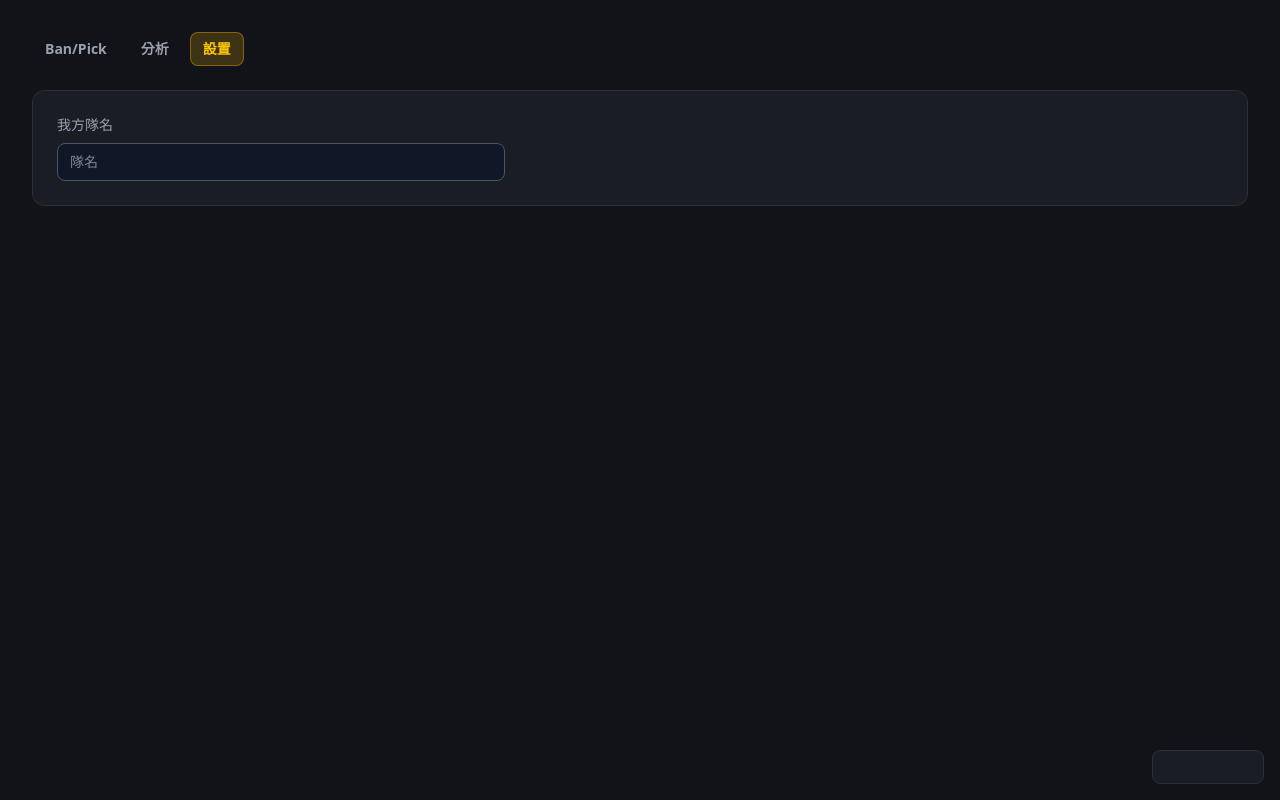
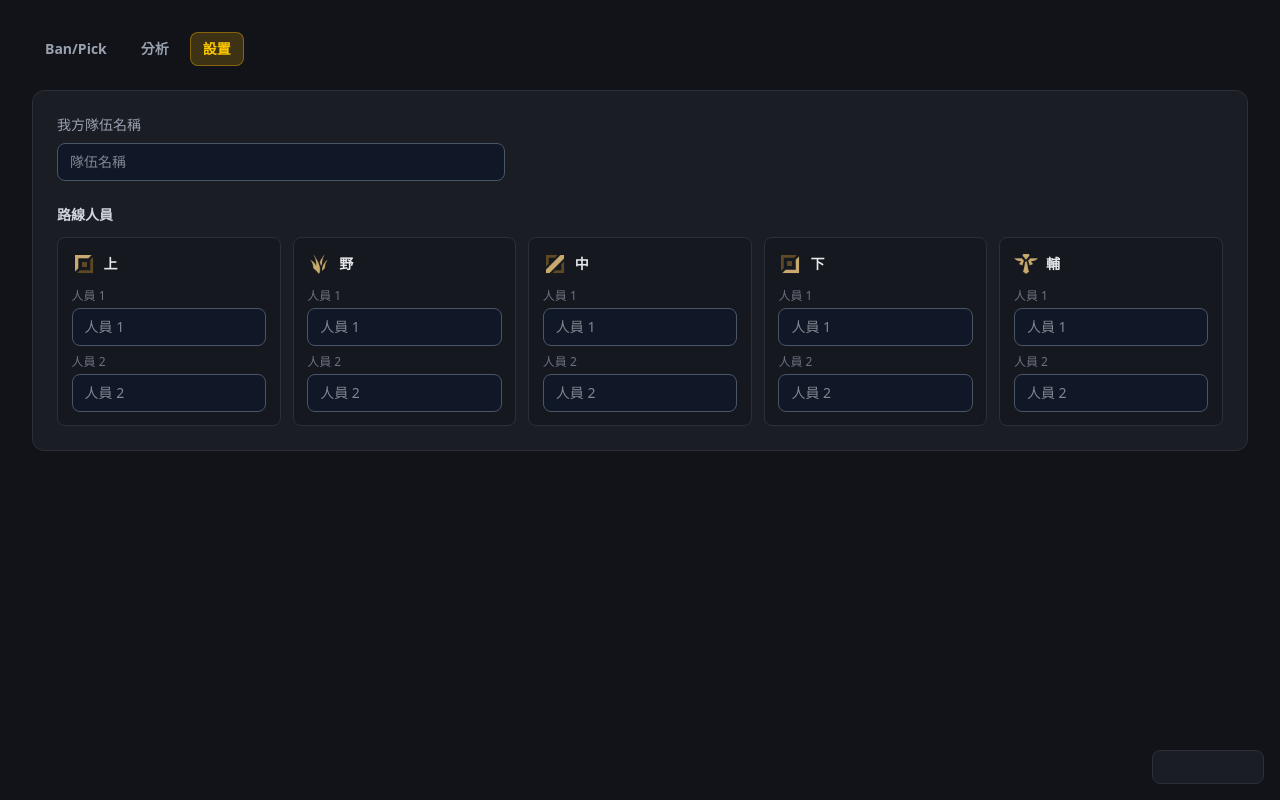
Before and after one commit to rhoen-yan/LOLGBPS, a React (Vite) app: page /settings in a window 1280 px wide. Built offline with nearby package versions, Linux system fonts and the light colour scheme; no server answers.

Commit message:
Add lane player assignment

```diff
--- a/src/components/SeriesHistoryPanel.jsx
+++ b/src/components/SeriesHistoryPanel.jsx
@@ -123,8 +123,10 @@ function PickLaneCell({
   id,
   index,
   laneId,
+  playerName,
   isSelected,
   onSelect,
+  onPlayerMenu,
   champions,
   getChampionIconUrl,
   lanePicker,
@@ -141,6 +143,7 @@ function PickLaneCell({
           .filter(Boolean)
           .join(' ')}
         onClick={onSelect}
+        onContextMenu={(e) => onPlayerMenu(e, index, laneId)}
       >
         <img
           src={getChampionIconUrl(id)}
@@ -157,6 +160,9 @@ function PickLaneCell({
         )}
       </button>
       <span className="text-[10px] text-gray-400 mt-1 truncate w-14 text-center">{name}</span>
+      {playerName && (
+        <span className="pick-player-name" title={playerName}>{playerName}</span>
+      )}
       {isSelected && lanePicker}
     </div>
   );
@@ -167,6 +173,7 @@ function TeamHistory({
   bans,
   picks,
   pickLanes,
+  pickPlayers,
   teamName,
   seriesId,
   gameNumber,
@@ -177,6 +184,7 @@ function TeamHistory({
   laneSelection,
   onPickSelect,
   onLaneSelect,
+  onPickPlayerMenu,
 }) {
   const teamColor = side === 'Blue' ? 'text-blue-400' : 'text-red-400';
   const usedLaneIds = (pickLanes ?? []).filter(Boolean);
@@ -206,8 +214,10 @@ function TeamHistory({
               id={id}
               index={index}
               laneId={pickLanes?.[index]}
+              playerName={pickPlayers?.[index]}
               isSelected={isSelected}
               onSelect={() => onPickSelect(side, index)}
+              onPlayerMenu={(e, pickIndex, laneId) => onPickPlayerMenu(e, side, pickIndex, laneId)}
               champions={champions}
               getChampionIconUrl={getChampionIconUrl}
               lanePicker={
@@ -232,6 +242,7 @@ function GameRecord({
   getChampionIconUrl,
   updateSeriesNote,
   updateGamePickLane,
+  updateGamePickPlayer,
   updateGameWinner,
   updateGameOurSide,
   renameGameTeamName,
@@ -239,8 +250,10 @@ function GameRecord({
   updateSeriesEvent,
   removeSeriesEvent,
   canEdit,
+  lanePlayers,
 }) {
   const [laneSelection, setLaneSelection] = useState(null);
+  const [playerMenu, setPlayerMenu] = useState(null);
   const isPending = !record.winner;
   const winnerColor = record.winner === 'Blue' ? 'text-blue-400' : 'text-red-400';
   const blueName = getGameTeamName(record, series, 'Blue');
@@ -268,6 +281,31 @@ function GameRecord({
     if (readOnly) return;
     updateGamePickLane(series.id, record.game, side, index, laneId);
     setLaneSelection(null);
+  };
+
+  const handlePickPlayerMenu = (e, side, index, laneId) => {
+    e.preventDefault();
+    if (readOnly || !laneId) return;
+    const players = (lanePlayers?.[laneId] ?? []).map((name) => name.trim()).filter(Boolean);
+    if (!players.length) return;
+    if (players.length === 1) {
+      updateGamePickPlayer(series.id, record.game, side, index, players[0]);
+      setPlayerMenu(null);
+      return;
+    }
+    setPlayerMenu({
+      x: e.clientX,
+      y: e.clientY,
+      side,
+      index,
+      players,
+    });
+  };
+
+  const selectPickPlayer = (playerName) => {
+    if (!playerMenu) return;
+    updateGamePickPlayer(series.id, record.game, playerMenu.side, playerMenu.index, playerName);
+    setPlayerMenu(null);
   };
 
   return (
@@ -341,6 +379,7 @@ function GameRecord({
           bans={record.blueBans}
           picks={record.bluePicks}
           pickLanes={record.bluePickLanes}
+          pickPlayers={record.bluePickPlayers}
           teamName={blueName}
           seriesId={series.id}
           gameNumber={record.game}
@@ -351,12 +390,14 @@ function GameRecord({
           laneSelection={laneSelection}
           onPickSelect={handlePickSelect}
           onLaneSelect={handleLaneSelect}
+          onPickPlayerMenu={handlePickPlayerMenu}
         />
         <TeamHistory
           side="Red"
           bans={record.redBans}
           picks={record.redPicks}
           pickLanes={record.redPickLanes}
+          pickPlayers={record.redPickPlayers}
           teamName={redName}
           seriesId={series.id}
           gameNumber={record.game}
@@ -367,8 +408,29 @@ function GameRecord({
           laneSelection={laneSelection}
           onPickSelect={handlePickSelect}
           onLaneSelect={handleLaneSelect}
+          onPickPlayerMenu={handlePickPlayerMenu}
         />
       </div>
+      {playerMenu && (
+        <div
+          className="pick-player-menu"
+          style={{ left: playerMenu.x, top: playerMenu.y }}
+          onMouseLeave={() => setPlayerMenu(null)}
+        >
+          {playerMenu.players.map((player) => (
+            <button
+              key={player}
+              type="button"
+              onClick={() => selectPickPlayer(player)}
+            >
+              {player}
+            </button>
+          ))}
+          <button type="button" className="is-clear" onClick={() => selectPickPlayer(null)}>
+            清除
+          </button>
+        </div>
+      )}
       <div className="mt-3">
         <p className="text-[10px] text-gray-500 mb-1">備註</p>
         {readOnly ? (
@@ -529,10 +591,12 @@ function JsonTreeNode({ name, value, path, level = 0, collapsedPaths, onToggle }
 function SeriesGroup({
   series,
   champions,
+  lanePlayers,
   getChampionIconUrl,
   updateSeriesNote,
   updateSeriesDate,
   updateGamePickLane,
+  updateGamePickPlayer,
   updateGameWinner,
   updateGameOurSide,
   addSeriesEvent,
@@ -608,9 +672,11 @@ function SeriesGroup({
             record={r}
             series={series}
             champions={champions}
+            lanePlayers={lanePlayers}
             getChampionIconUrl={getChampionIconUrl}
             updateSeriesNote={updateSeriesNote}
             updateGamePickLane={updateGamePickLane}
+            updateGamePickPlayer={updateGamePickPlayer}
             updateGameWinner={updateGameWinner}
             updateGameOurSide={updateGameOurSide}
             renameGameTeamName={renameGameTeamName}
@@ -634,10 +700,12 @@ export default function SeriesHistoryPanel() {
     seriesMode,
     seriesLength,
     champions,
+    lanePlayers,
     getChampionIconUrl,
     updateSeriesNote,
     updateSeriesDate,
     updateGamePickLane,
+    updateGamePickPlayer,
     updateGameWinner,
     updateGameOurSide,
     addSeriesEvent,
@@ -864,10 +932,12 @@ export default function SeriesHistoryPanel() {
                     key={series.id}
                     series={series}
                     champions={champions}
+                    lanePlayers={lanePlayers}
                     getChampionIconUrl={getChampionIconUrl}
                     updateSeriesNote={updateSeriesNote}
                     updateSeriesDate={updateSeriesDate}
                     updateGamePickLane={updateGamePickLane}
+                    updateGamePickPlayer={updateGamePickPlayer}
                     updateGameWinner={updateGameWinner}
                     updateGameOurSide={updateGameOurSide}
                     addSeriesEvent={addSeriesEvent}
--- a/src/hooks/useBpSimulator.js
+++ b/src/hooks/useBpSimulator.js
@@ -15,6 +15,7 @@ import {
 import { fetchChampionRoster } from '../utils/championRoster';
 import { createSeriesEventId } from '../utils/championMention';
 import { emptyPickLanes } from '../utils/pickLanes';
+import { LANE_IDS } from '../constants/lanes';
 import {
   fetchRemoteRecordMeta,
   getLastSavedUpdatedAt,
@@ -79,6 +80,10 @@ function createDateHistoryEntry(previousDate, nextDate) {
   };
 }
 
+function createEmptyLanePlayers() {
+  return Object.fromEntries(LANE_IDS.map((lane) => [lane, ['', '']]));
+}
+
 export function useBpSimulator() {
   const [ddragonVersion, setDdragonVersion] = useState(DEFAULT_DDRAGON_VERSION);
   const [champions, setChampions] = useState([]);
@@ -87,6 +92,7 @@ export function useBpSimulator() {
 
   const [teamNames, setTeamNames] = useState({ Blue: '藍方', Red: '紅方' });
   const [myTeamName, setMyTeamName] = useState('');
+  const [lanePlayers, setLanePlayers] = useState(createEmptyLanePlayers);
   const [archivedSeries, setArchivedSeries] = useState([]);
   const [seriesStartDate, setSeriesStartDate] = useState(null);
   const [ourSide, setOurSide] = useState(null);
@@ -137,6 +143,7 @@ export function useBpSimulator() {
     setArchivedSeries(saved.archivedSeries ?? []);
     if (saved.teamNames) setTeamNames(saved.teamNames);
     if (saved.settings?.myTeamName !== undefined) setMyTeamName(saved.settings.myTeamName);
+    if (saved.settings?.lanePlayers) setLanePlayers(saved.settings.lanePlayers);
     const savedCurrent = saved.current;
     if (!savedCurrent) return;
     setSeriesStartDate(savedCurrent.startDate ?? null);
@@ -233,6 +240,31 @@ export function useBpSimulator() {
     [canEdit, ourSide],
   );
 
+  const updateLanePlayer = useCallback((laneId, slotIndex, value) => {
+    if (!canEdit) return;
+    if (!LANE_IDS.includes(laneId)) return;
+    const index = Number(slotIndex);
+    if (index !== 0 && index !== 1) return;
+    setLanePlayers((prev) => {
+      const next = { ...prev, [laneId]: [...(prev[laneId] ?? ['', ''])] };
+      next[laneId][index] = value;
+      return next;
+    });
+  }, [canEdit]);
+
+  const saveLanePlayer = useCallback((laneId, slotIndex, value) => {
+    if (!canEdit) return;
+    if (!LANE_IDS.includes(laneId)) return;
+    const index = Number(slotIndex);
+    if (index !== 0 && index !== 1) return;
+    const trimmed = value.trim();
+    setLanePlayers((prev) => {
+      const next = { ...prev, [laneId]: [...(prev[laneId] ?? ['', ''])] };
+      next[laneId][index] = trimmed;
+      return next;
+    });
+  }, [canEdit]);
+
   useEffect(() => {
     let cancelled = false;
     (async () => {
@@ -251,7 +283,7 @@ export function useBpSimulator() {
     () => buildSeriesRecordPayload({
       archivedSeries,
       teamNames,
-      settings: { myTeamName },
+      settings: { myTeamName, lanePlayers },
       current: {
         startDate: seriesStartDate,
         ourSide,
@@ -270,6 +302,7 @@ export function useBpSimulator() {
       archivedSeries,
       teamNames,
       myTeamName,
+      lanePlayers,
       seriesStartDate,
       ourSide,
       seriesMode,
@@ -581,6 +614,8 @@ export function useBpSimulator() {
         redPicks: [...bpState.teamData.Red.picks],
         bluePickLanes: existing?.bluePickLanes ?? emptyPickLanes(),
         redPickLanes: existing?.redPickLanes ?? emptyPickLanes(),
+        bluePickPlayers: existing?.bluePickPlayers ?? emptyPickLanes(),
+        redPickPlayers: existing?.redPickPlayers ?? emptyPickLanes(),
         note: existing?.note ?? '',
         events: existing?.events ?? [],
       };
@@ -760,6 +795,8 @@ export function useBpSimulator() {
           redPicks: [...bpState.teamData.Red.picks],
           bluePickLanes: existing?.bluePickLanes ?? emptyPickLanes(),
           redPickLanes: existing?.redPickLanes ?? emptyPickLanes(),
+          bluePickPlayers: existing?.bluePickPlayers ?? emptyPickLanes(),
+          redPickPlayers: existing?.redPickPlayers ?? emptyPickLanes(),
           note: existing?.note ?? '',
           events: existing?.events ?? [],
         };
@@ -874,11 +911,28 @@ export function useBpSimulator() {
   const updateGamePickLane = useCallback(
     (seriesId, gameNumber, side, pickIndex, laneId) => {
       const laneKey = side === 'Blue' ? 'bluePickLanes' : 'redPickLanes';
+      const playerKey = side === 'Blue' ? 'bluePickPlayers' : 'redPickPlayers';
 
       patchSeriesGame(seriesId, gameNumber, (game) => {
         const lanes = [...(game[laneKey] ?? emptyPickLanes())];
-        lanes[pickIndex] = lanes[pickIndex] === laneId ? null : laneId;
-        return { ...game, [laneKey]: lanes };
+        const players = [...(game[playerKey] ?? emptyPickLanes())];
+        const nextLane = lanes[pickIndex] === laneId ? null : laneId;
+        lanes[pickIndex] = nextLane;
+        if (!nextLane) players[pickIndex] = null;
+        return { ...game, [laneKey]: lanes, [playerKey]: players };
+      });
+    },
+    [patchSeriesGame],
+  );
+
+  const updateGamePickPlayer = useCallback(
+    (seriesId, gameNumber, side, pickIndex, playerName) => {
+      const playerKey = side === 'Blue' ? 'bluePickPlayers' : 'redPickPlayers';
+
+      patchSeriesGame(seriesId, gameNumber, (game) => {
+        const players = [...(game[playerKey] ?? emptyPickLanes())];
+        players[pickIndex] = playerName || null;
+        return { ...game, [playerKey]: players };
       });
     },
     [patchSeriesGame],
@@ -1118,8 +1172,11 @@ export function useBpSimulator() {
     championLoadErrorMessage,
     teamNames,
     myTeamName,
+    lanePlayers,
     saveMyTeamName,
     updateMyTeamNameInput,
+    updateLanePlayer,
+    saveLanePlayer,
     canEdit,
     tryUnlockEdit,
     lockEdit,
@@ -1165,6 +1222,7 @@ export function useBpSimulator() {
     updateSeriesDate,
     applyRecordJson,
     updateGamePickLane,
+    updateGamePickPlayer,
     addSeriesEvent,
     updateSeriesEvent,
     removeSeriesEvent,
--- a/src/index.css
+++ b/src/index.css
@@ -980,6 +980,55 @@ body {
   flex-direction: column;
   align-items: center;
 }
+.pick-player-name {
+  display: block;
+  max-width: 3.5rem;
+  margin-top: 0.125rem;
+  padding: 0.05rem 0.25rem;
+  border-radius: 4px;
+  background: rgba(83, 131, 232, 0.18);
+  color: #93c5fd;
+  font-size: 10px;
+  line-height: 1.25;
+  text-align: center;
+  overflow: hidden;
+  text-overflow: ellipsis;
+  white-space: nowrap;
+}
+.pick-player-menu {
+  position: fixed;
+  z-index: 60;
+  min-width: 7rem;
+  padding: 0.25rem;
+  border: 1px solid var(--border);
+  border-radius: 8px;
+  background: #111318;
+  box-shadow: 0 12px 32px rgba(0, 0, 0, 0.45);
+}
+.pick-player-menu button {
+  display: block;
+  width: 100%;
+  padding: 0.45rem 0.65rem;
+  border: none;
+  border-radius: 6px;
+  background: transparent;
+  color: #e5e7eb;
+  font-size: 0.8125rem;
+  text-align: left;
+}
+.pick-player-menu button:hover {
+  background: #252932;
+  color: var(--accent);
+}
+.pick-player-menu button.is-clear {
+  color: #9ca3af;
+}
+.lane-player-card {
+  padding: 0.85rem;
+  border: 1px solid var(--border);
+  border-radius: 8px;
+  background: rgba(17, 19, 24, 0.45);
+}
 .pick-lane-btn {
   position: relative;
   padding: 0;
--- a/src/pages/SettingsPage.jsx
+++ b/src/pages/SettingsPage.jsx
@@ -1,23 +1,61 @@
+import { LANES } from '../constants/lanes';
 import { useBp } from '../context/BpContext';
 
 export default function SettingsPage() {
-  const { myTeamName, saveMyTeamName, updateMyTeamNameInput, canEdit } = useBp();
+  const {
+    myTeamName,
+    lanePlayers,
+    saveMyTeamName,
+    updateMyTeamNameInput,
+    updateLanePlayer,
+    saveLanePlayer,
+    canEdit,
+  } = useBp();
 
   return (
-    <section className="panel p-6">
+    <section className="panel p-6 space-y-6">
       <label className="flex flex-col gap-2 max-w-md">
-        <span className="text-sm text-gray-400">我方隊名</span>
+        <span className="text-sm text-gray-400">我方隊伍名稱</span>
         <input
           type="text"
           className="bg-gray-900 border border-gray-600 rounded-lg px-3 py-2 text-sm text-gray-100"
           maxLength={20}
-          placeholder="隊名"
+          placeholder="隊伍名稱"
           value={myTeamName}
           disabled={!canEdit}
           onChange={(e) => updateMyTeamNameInput(e.target.value)}
           onBlur={(e) => saveMyTeamName(e.target.value)}
         />
       </label>
+
+      <div>
+        <h3 className="text-sm font-semibold text-gray-300 mb-3">路線人員</h3>
+        <div className="grid grid-cols-1 md:grid-cols-2 xl:grid-cols-5 gap-3">
+          {LANES.map((lane) => (
+            <div key={lane.id} className="lane-player-card">
+              <div className="flex items-center gap-2 mb-3">
+                <img src={lane.icon} alt={lane.label} className="w-6 h-6 object-contain" />
+                <span className="text-sm font-semibold text-gray-200">{lane.label}</span>
+              </div>
+              {[0, 1].map((slot) => (
+                <label key={slot} className="flex flex-col gap-1 text-xs text-gray-500 mb-2 last:mb-0">
+                  人員 {slot + 1}
+                  <input
+                    type="text"
+                    className="bg-gray-900 border border-gray-600 rounded-lg px-3 py-2 text-sm text-gray-100"
+                    maxLength={20}
+                    placeholder={`人員 ${slot + 1}`}
+                    value={lanePlayers?.[lane.id]?.[slot] ?? ''}
+                    disabled={!canEdit}
+                    onChange={(e) => updateLanePlayer(lane.id, slot, e.target.value)}
+                    onBlur={(e) => saveLanePlayer(lane.id, slot, e.target.value)}
+                  />
+                </label>
+              ))}
+            </div>
+          ))}
+        </div>
+      </div>
     </section>
   );
 }
--- a/src/utils/pickLanes.js
+++ b/src/utils/pickLanes.js
@@ -10,6 +10,16 @@ export function normalizePickLanes(picks, lanes) {
   for (let i = 0; i < count; i++) {
     const lane = lanes?.[i];
     out[i] = LANE_IDS.includes(lane) ? lane : null;
+  }
+  return out;
+}
+
+export function normalizePickPlayers(picks, players) {
+  const out = emptyPickLanes();
+  const count = Math.min(Array.isArray(picks) ? picks.length : 0, 5);
+  for (let i = 0; i < count; i++) {
+    const player = typeof players?.[i] === 'string' ? players[i].trim() : '';
+    out[i] = player || null;
   }
   return out;
 }
--- a/src/utils/seriesStorage.js
+++ b/src/utils/seriesStorage.js
@@ -1,6 +1,7 @@
 import { createEmptyBpState, getWinsToWin, normalizeSeriesLength, normalizeSeriesMode } from '../constants';
 import { createSeriesEventId } from './championMention';
-import { normalizePickLanes } from './pickLanes';
+import { normalizePickLanes, normalizePickPlayers } from './pickLanes';
+import { LANE_IDS } from '../constants/lanes';
 
 export const STORAGE_SERIES = 'bp-series-record';
 
@@ -43,6 +44,8 @@ function normalizeHistoryEntry(entry, legacyOurSide = null) {
     redPicks: Array.isArray(entry.redPicks) ? entry.redPicks.filter((id) => typeof id === 'string') : [],
     bluePickLanes: normalizePickLanes(entry.bluePicks, entry.bluePickLanes),
     redPickLanes: normalizePickLanes(entry.redPicks, entry.redPickLanes),
+    bluePickPlayers: normalizePickPlayers(entry.bluePicks, entry.bluePickPlayers),
+    redPickPlayers: normalizePickPlayers(entry.redPicks, entry.redPickPlayers),
     note: typeof entry.note === 'string' ? entry.note : '',
     events: Array.isArray(entry.events) ? entry.events.map(normalizeEvent).filter(Boolean) : [],
   };
@@ -64,7 +67,19 @@ function normalizeOurSide(value) {
 function normalizeSettings(settings) {
   return {
     myTeamName: typeof settings?.myTeamName === 'string' ? settings.myTeamName.trim() : '',
+    lanePlayers: normalizeLanePlayers(settings?.lanePlayers),
   };
+}
+
+function normalizeLanePlayers(lanePlayers) {
+  const out = {};
+  for (const lane of LANE_IDS) {
+    const raw = Array.isArray(lanePlayers?.[lane]) ? lanePlayers[lane] : [];
+    out[lane] = [0, 1].map((index) =>
+      typeof raw[index] === 'string' ? raw[index].trim() : '',
+    );
+  }
+  return out;
 }
 
 function normalizeDateHistory(history) {
```
